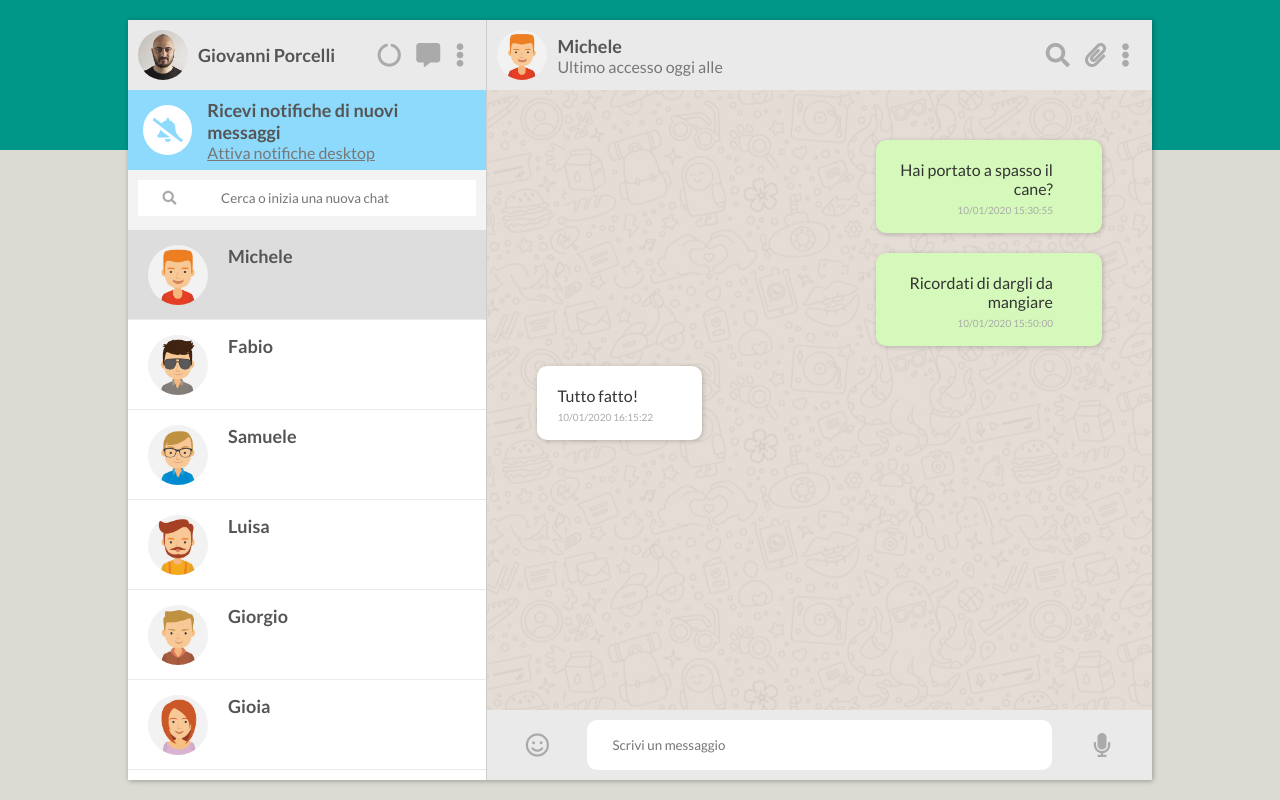
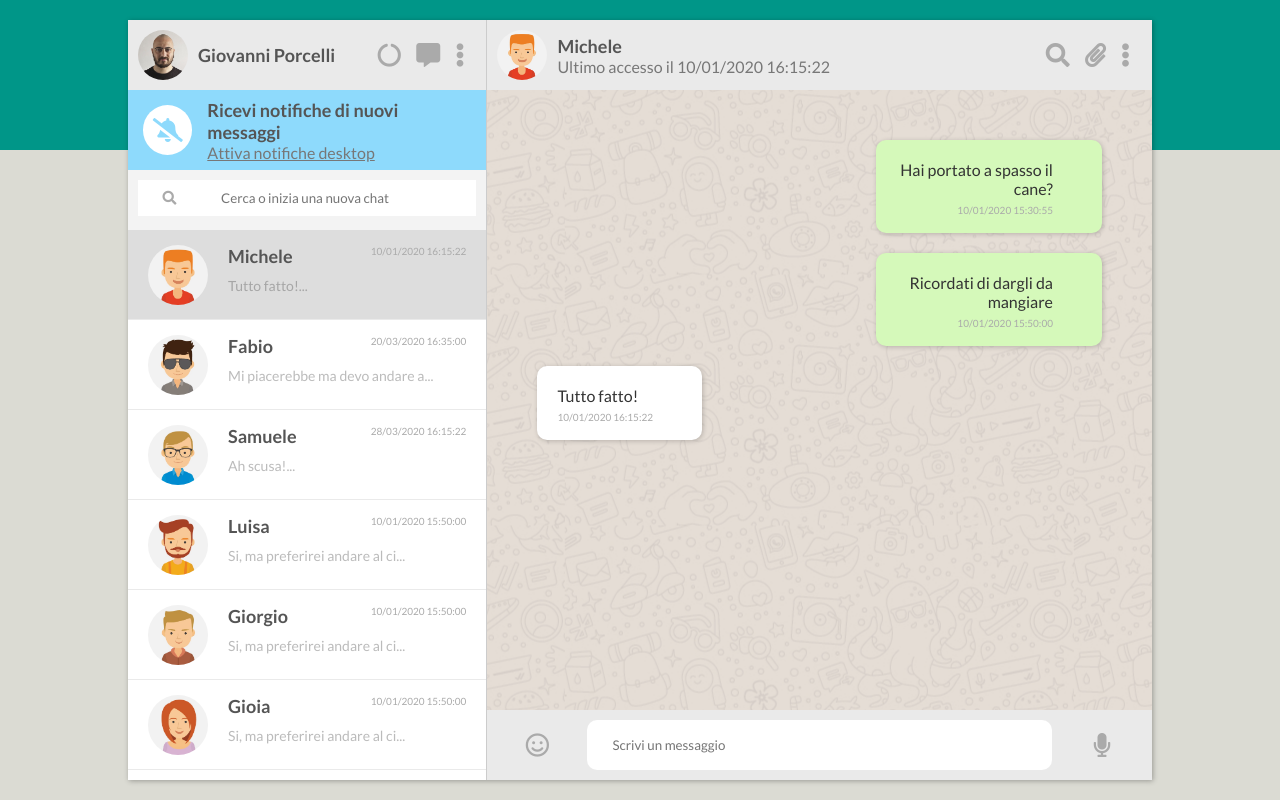
Before and after one commit to jopomin/js-html-css-boolzap, a plain HTML site: page index.html in a window 1280 px wide. Drawn offline with nearby package versions, Linux system fonts and the light colour scheme.

Commit message:
Esercizio Completo

```diff
--- a/css/style.css
+++ b/css/style.css
@@ -189,10 +189,31 @@ i {
     height: 100%;
 }
 
-.contact p {
+.contact_info_cont {
+    width: calc(100% - 80px);
+}
+
+.contact_name {
     font-size: 18px;
+    margin-bottom: 10px;
     font-weight: 600;
     color: #555;
+}
+
+.cont_sub_cont {
+    display: flex;
+    justify-content: space-between;
+}
+
+.last_msg {
+    font-size: 14px;
+    color: rgba(85, 85, 85, 0.4);
+}
+
+.last_date {
+    font-size: 10px;
+    color: #aaa;
+    text-align: right;
 }
 
 
--- a/index.html
+++ b/index.html
@@ -43,7 +43,13 @@
                     <div class="avatar_cont">
                         <img :src="'img/avatar'+contact.avatar+'.jpg'" :alt="contact.name">
                     </div>
-                    <p>{{contact.name}}</p>
+                    <div class="contact_info_cont">
+                        <div class="cont_sub_cont">
+                            <p class="contact_name">{{contact.name}}</p>
+                            <p class="last_date">{{getLastDate(i)}}</p>
+                        </div>
+                        <p class="last_msg">{{getLastMsg(i)}}</p>
+                    </div>
                 </div>
             </div>
         </div>
@@ -53,7 +59,7 @@
                     <div id="chcont_pic"><img :src="'img/avatar'+ contacts[x].avatar +'.jpg'" :alt="contacts[x].name"></div>
                     <ul>
                         <li class="chcont_name">{{contacts[x].name}}</li>
-                        <li class="last_access">Ultimo accesso oggi alle</li>
+                        <li class="last_access">Ultimo accesso il {{getLastDate(x)}}</li>
                     </ul>
                 </div>
                 <div class="chcont_right">
--- a/js/main.js
+++ b/js/main.js
@@ -221,6 +221,14 @@ var app = new Vue ({
             this.contacts[this.x].messages.splice(i, 1);
             this.activeMsg.visible = false;
             this.activeMsg.index = false;
+        },
+
+        getLastMsg(i) {
+            return this.contacts[i].messages[this.contacts[i].messages.length -1].text.slice(0, 30) + '...';
+        },
+
+        getLastDate(i) {
+            return this.contacts[i].messages[this.contacts[i].messages.length -1].date;
         }
     }
 },
```
